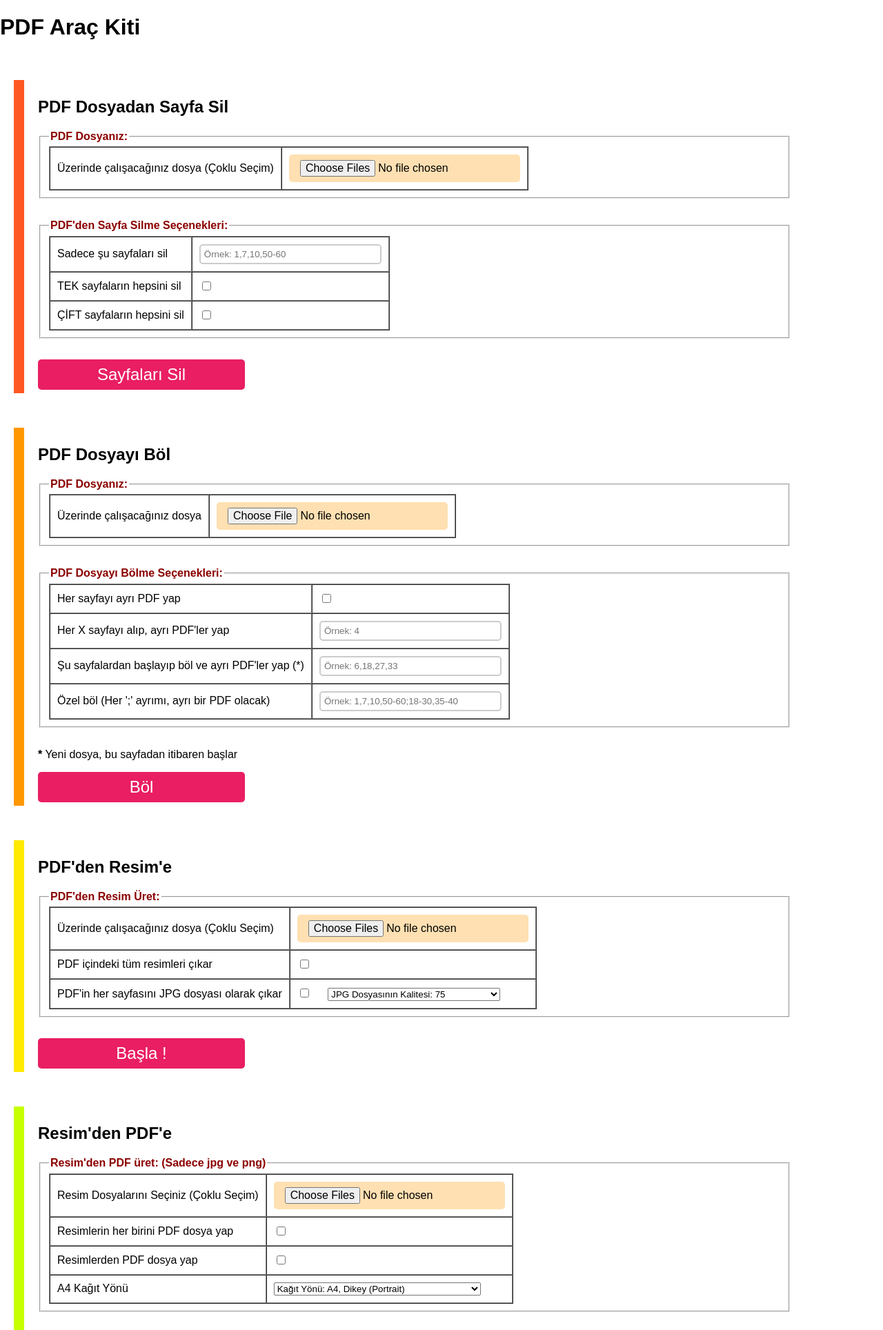
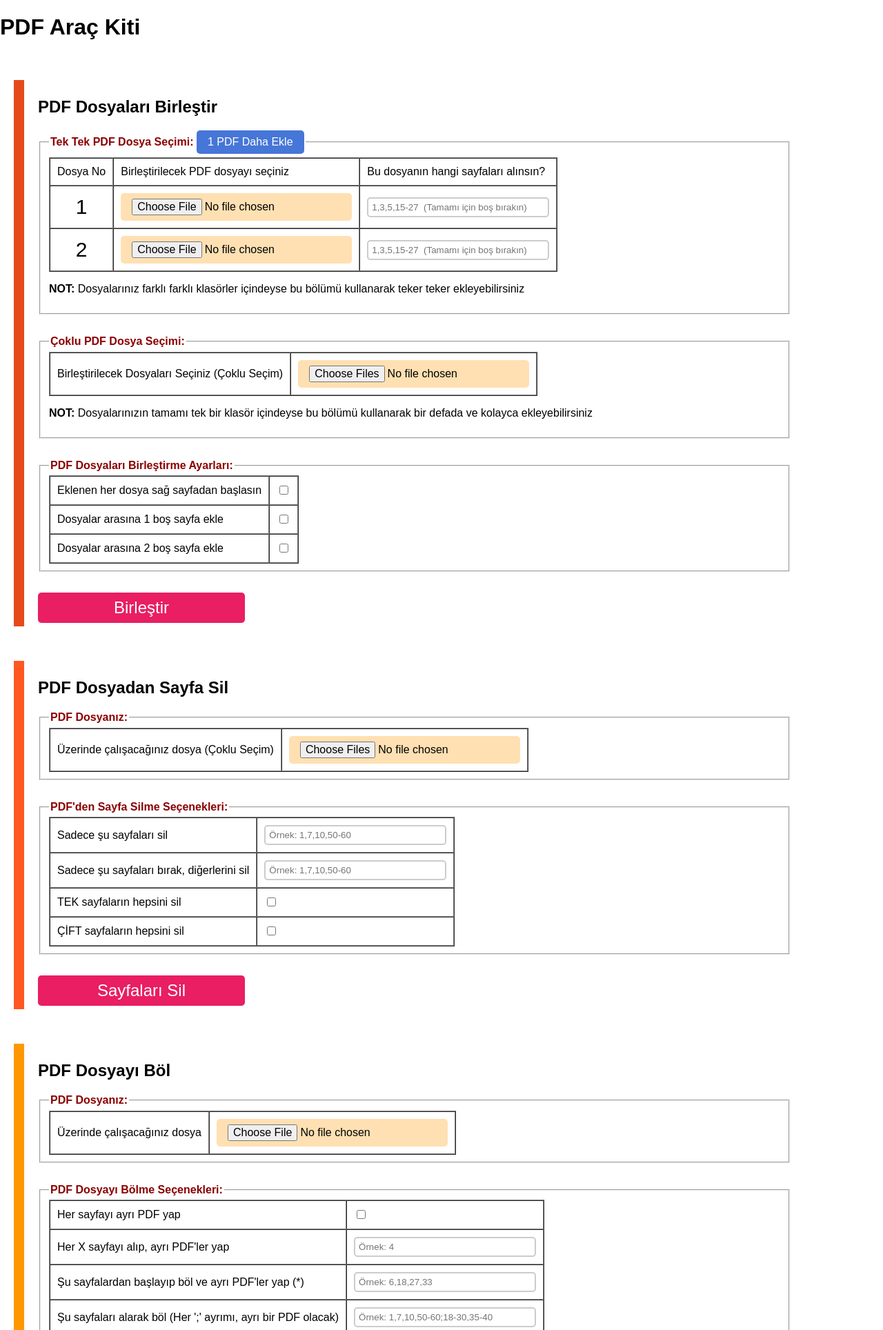
Before and after one commit to nuriakman/pdf_arac_kiti, a PHP site: page / in a window 1280 px wide. Shown: the top 1928 px of the page at 69% size. Run offline with PHP 8.4, Linux system fonts and the light colour scheme.

Commit message:
Yeni özellikler için ekran geliştirmeleri yapıldı

```diff
--- a/index.php
+++ b/index.php
@@ -19,7 +19,7 @@
     <!-- ======================= BİRLEŞTİR ======================== -->
     <!-- ========================================================== -->
     <!-- ========================================================== -->
-    <form id="formBirlestir" name="formBirlestir" method="a" action="s" enctype="multipart/form-data" style="display:none">
+    <form id="formBirlestir" name="formBirlestir" method="a" action="s" enctype="multipart/form-data" style="display:none1">
         <input type="hidden" name="FormAdi" value="formBirlestir">
 
         <h2>PDF Dosyaları Birleştir</h2>
@@ -155,6 +155,11 @@
                         <input type="text" name="AyarSil1" style="width: 250px;" placeholder="Örnek: 1,7,10,50-60"> </td>
                 </tr>
                 <tr>
+                    <td nowrap="nowrap"> Sadece şu sayfaları bırak, diğerlerini sil </td>
+                    <td nowrap="nowrap">
+                        <input type="text" name="AyarSil4" style="width: 250px;" placeholder="Örnek: 1,7,10,50-60"> </td>
+                </tr>
+                <tr>
                     <td nowrap="nowrap"> TEK sayfaların hepsini sil </td>
                     <td nowrap="nowrap">
                         <input type="checkbox" name="AyarSil2"> </td>
@@ -213,7 +218,7 @@
                         <input type="text" name="AyarBol3" style="width: 250px;" placeholder="Örnek: 6,18,27,33"> </td>
                 </tr>
                 <tr>
-                    <td nowrap="nowrap"> Özel böl (Her ';' ayrımı, ayrı bir PDF olacak) </td>
+                    <td nowrap="nowrap"> Şu sayfaları alarak böl (Her ';' ayrımı, ayrı bir PDF olacak) </td>
                     <td nowrap="nowrap">
                         <input type="text" name="AyarBol4" style="width: 250px;" placeholder="Örnek: 1,7,10,50-60;18-30,35-40"> </td>
                 </tr>
@@ -288,7 +293,7 @@
                         <input type="checkbox" name="AyarResim1"> </td>
                 </tr>
                 <tr>
-                    <td nowrap="nowrap"> Resimlerden PDF dosya yap </td>
+                    <td nowrap="nowrap"> Resimlerden bir tane PDF dosya yap </td>
                     <td nowrap="nowrap">
                         <input type="checkbox" name="AyarResim2"> </td>
                 </tr>
@@ -374,6 +379,25 @@
             </table>
         </fieldset>
         <p><b>NOT: </b>Harmanlanacak dosyaların herhangi biri biterse işlem sonlandırılır</p>
+
+
+        <fieldset>
+            <legend><b style='color: darkred;'>Harmanlama Seçenekleri:</b></legend>
+            <table border="1" cellpadding="10" cellspacing="0">
+                <tr>
+                    <td nowrap="nowrap"> Her hamanlama turu ayrı bir PDF olsun </td>
+                    <td nowrap="nowrap">
+                        <input type="checkbox" name="AyarHarman1"> </td>
+                </tr>
+                <tr>
+                    <td nowrap="nowrap"> Tümünü tek dosyaya harmanla </td>
+                    <td nowrap="nowrap">
+                        <input type="checkbox" name="AyarHarman2"> </td>
+                </tr>
+            </table>
+        </fieldset>
+
+
         <input type="button" value="Harmanla" onclick="FormuPostala('formHarmanla')" id="FormuGonder">
     </form>
 
```
